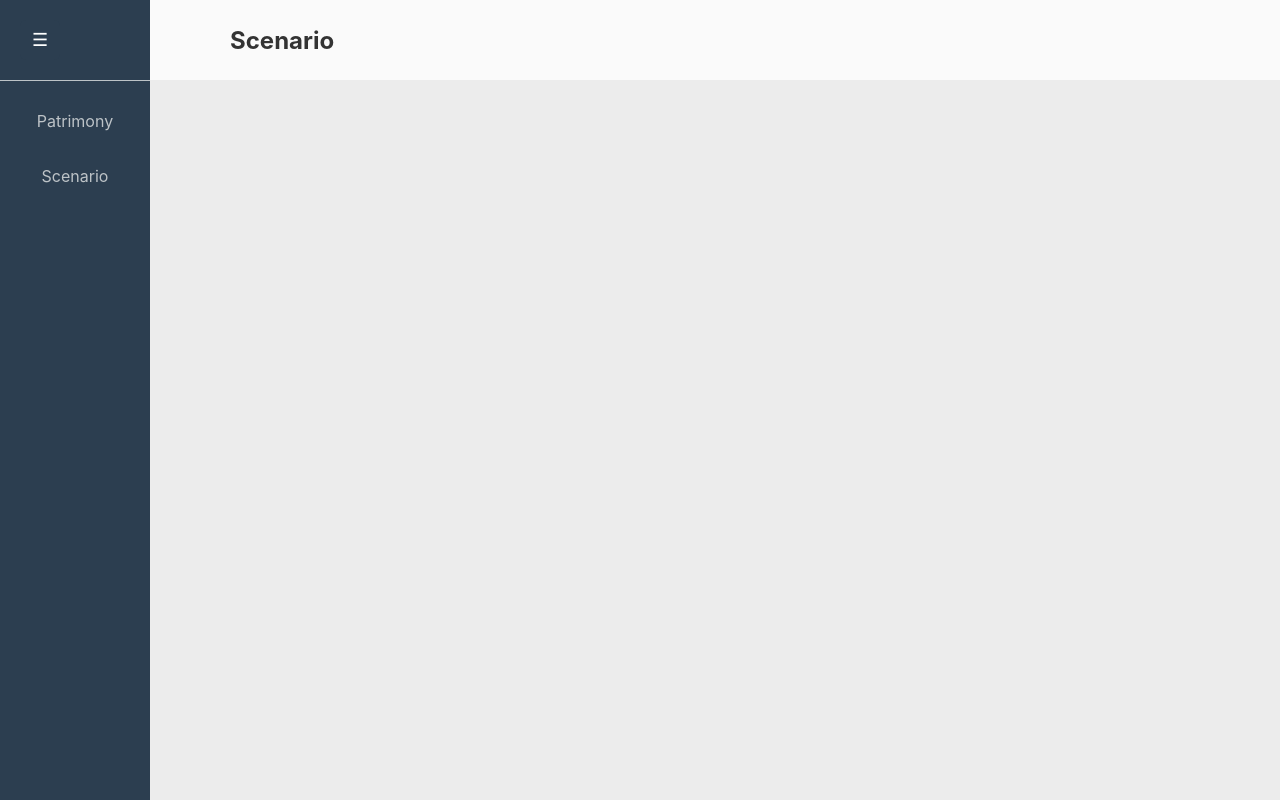
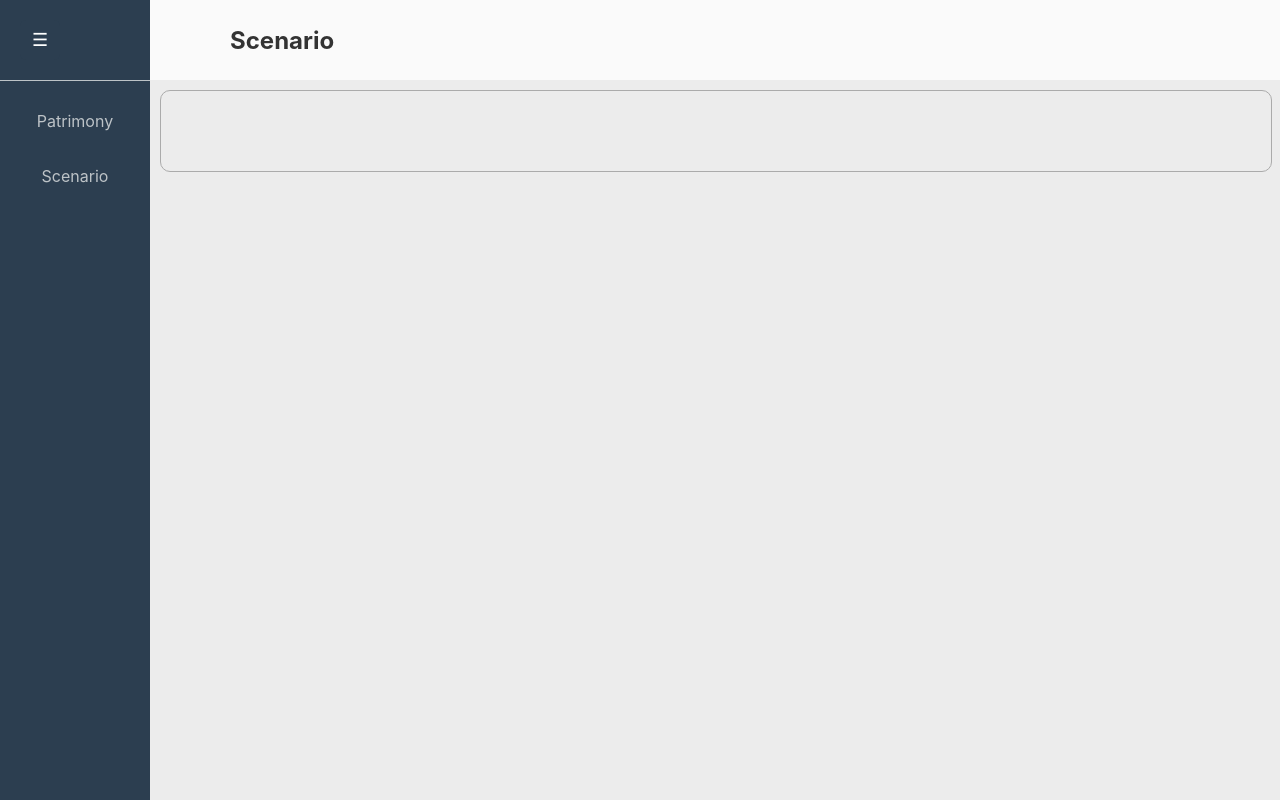
Before and after one commit to TLedevin/patrimony-management, a React (Create React App) app in the folder frontend/: page /scenario in a window 1280 px wide. Built offline with nearby package versions, Linux system fonts and the light colour scheme.

Commit message:
setup scenario page

```diff
--- a/frontend/src/App.js
+++ b/frontend/src/App.js
@@ -17,7 +17,7 @@ function App() {
             sidebarOpen ? "with-sidebar" : "full-width"
           }`}
         >
-          <div className="header">
+          <div className="routes">
             <Routes>
               <Route path="/patrimony" element={<PatrimonyPage />} />
               <Route path="/scenario" element={<ScenarioPage />} />
--- a/frontend/src/colors.css
+++ b/frontend/src/colors.css
@@ -5,6 +5,10 @@
   --theme-background-color: #2c3e50;
   --theme-background-color-hover: #34495e;
 
+  /* Border colors */
+  --light-border-color: #ddd;
+  --dark-border-color: #ababab;
+
   /* Text colors */
   --dark-text-color: #333;
   --light-text-color: #bdc3c7;
--- a/frontend/src/pages/PatrimonyPage.css
+++ b/frontend/src/pages/PatrimonyPage.css
@@ -1,6 +1,13 @@
+@import './../colors.css';
+
 .patrimony-page {
+    height: 100vh;
+    width: 100%;
+}
+
+.patrimony-main-content {
+    height: calc(100vh - 80px);
+    width: 100%;
+    background-color: var(--background-color);
     display: flex;
-    flex-direction: column;
-    align-items: center;
-    justify-content: center;
 }
--- a/frontend/src/pages/PatrimonyPage.js
+++ b/frontend/src/pages/PatrimonyPage.js
@@ -1,9 +1,11 @@
 import Header from "./../components/header.js";
+import "./PatrimonyPage.css";
 
 function PatrimonyPage() {
   return (
     <div className="patrimony-page">
       <Header HeaderTitle="Patrimony" />
+      <div className="patrimony-main-content"></div>
     </div>
   );
 }
--- /dev/null
+++ b/frontend/src/pages/ScenarioPage.css
@@ -0,0 +1,22 @@
+@import './../colors.css';
+
+.scenario-page {
+    height: 100vh;
+    width: 100%;
+}
+
+.scenario-main-content {
+    height: calc(100vh - 80px);
+    width: 100%;
+    background-color: var(--background-color);
+    display: flex;
+}
+
+.scenario-header {
+    height: 80px;
+    margin-top: 10px;
+    margin-left: 10px;
+    width: calc(100% - 20px);
+    border: 1px solid var(--dark-border-color);
+    border-radius: 10px;
+}
--- a/frontend/src/pages/ScenarioPage.js
+++ b/frontend/src/pages/ScenarioPage.js
@@ -1,10 +1,13 @@
 import Header from "./../components/header.js";
+import "./ScenarioPage.css";
 
 function ScenarioPage() {
   return (
     <div className="scenario-page">
       <Header HeaderTitle="Scenario" />
-      {/* <p>This is the scenario page content...</p> */}
+      <div className="scenario-main-content">
+        <div className="scenario-header"></div>
+      </div>
     </div>
   );
 }
```
